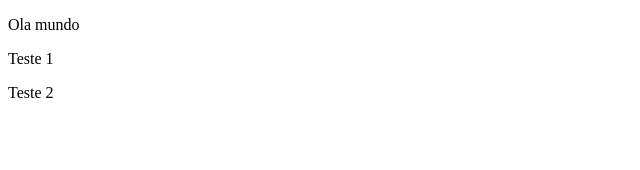
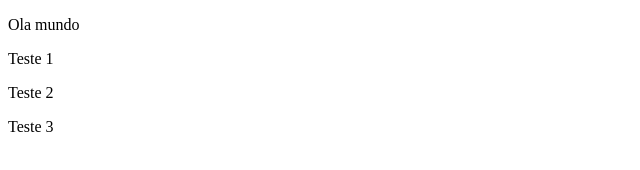
Before and after one commit to Pedro-Aqui/Teste_Em_Aula, a plain HTML site: page Desktop/PH_AULAS/index.html in a window 1280 px wide. Shown: the full height of the page, 0-640 px from the left. Drawn offline with Linux system fonts and the light colour scheme; files that its build step writes are made by us from their sources.

Commit message:
Test 3 adicionado no paragrafo

```diff
--- a/Desktop/PH_AULAS/index.html
+++ b/Desktop/PH_AULAS/index.html
@@ -11,5 +11,6 @@
     <b></b>
     <p>Teste 1</p>
     <p>Teste 2</p>
+    <p>Teste 3</p>
 </body>
 </html>
```
